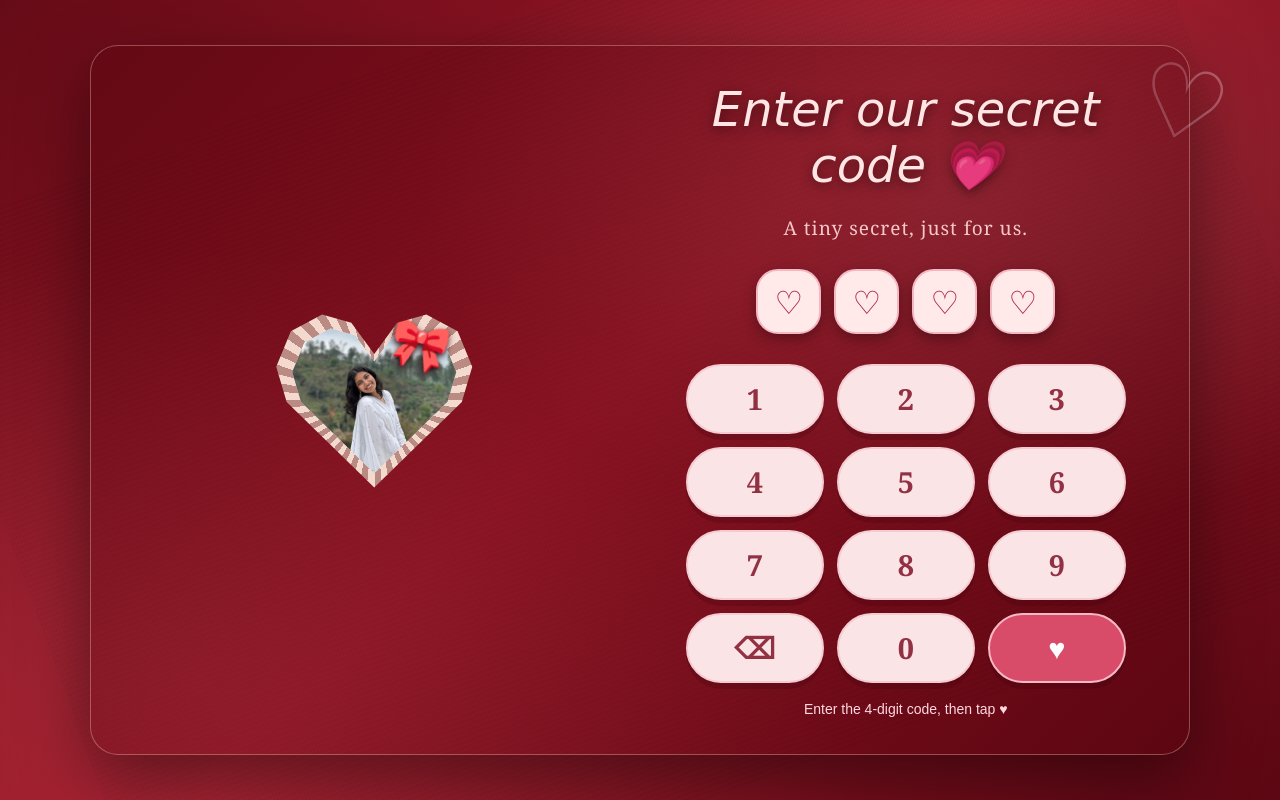
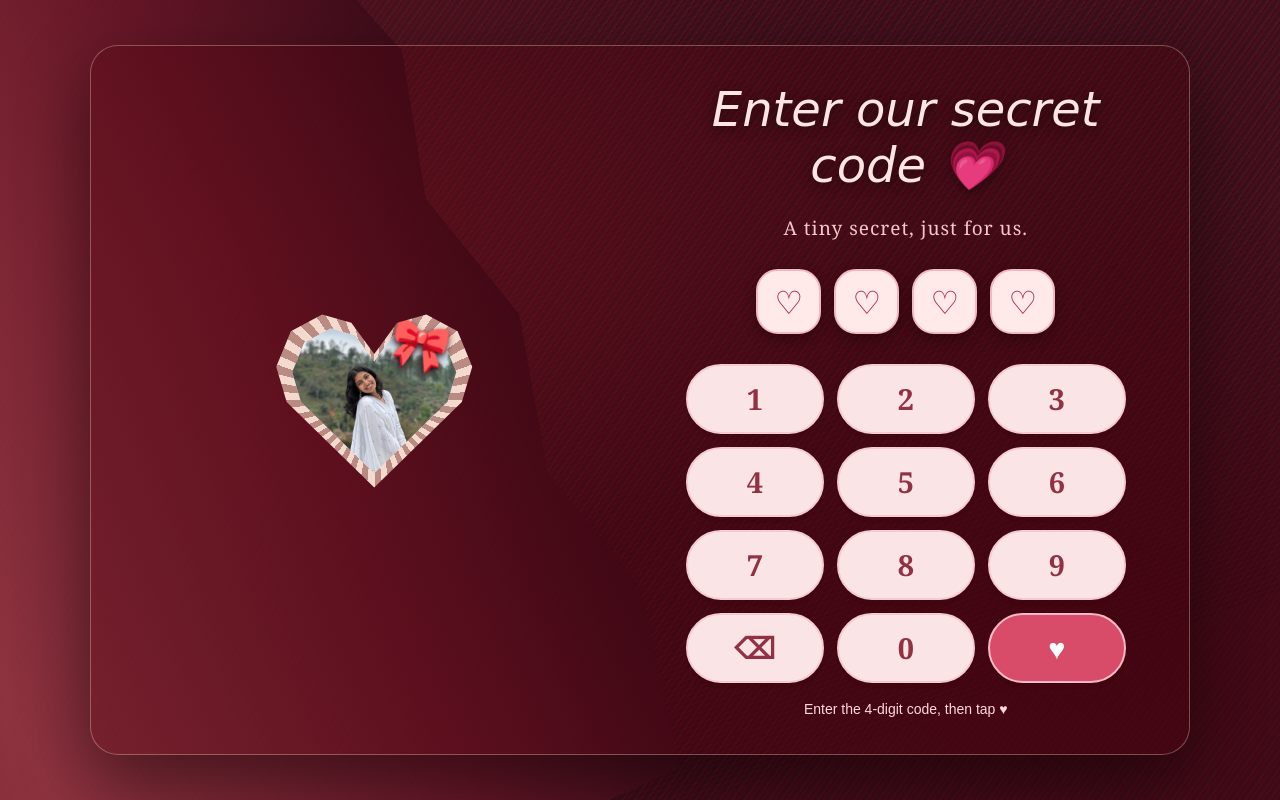
Before and after one commit to alanmanoj4567-cpu/birthday-surprise-, a plain HTML site: page index.html in a window 1280 px wide. Drawn offline with Linux system fonts and the light colour scheme.

Commit message:
Refactor lock screen styles and layout
Updated styles for lock screen and layout adjustments.

```diff
--- a/index.html
+++ b/index.html
@@ -35,16 +35,263 @@
 
 /* VINTAGE RED BIRTHDAY LOCK SCREEN */
 
+
 .lock-screen {
-  min-height: 100vh !important;
+  min-height: 100vh;
+  width: 100%;
+  display: flex;
+  align-items: center;
+  justify-content: center;
+  padding: 45px;
+  box-sizing: border-box;
+  position: relative;
+  isolation: isolate;
+  overflow: hidden;
+
   background:
-    radial-gradient(ellipse at 75% 25%, rgba(255,190,190,.16), transparent 40%),
-    radial-gradient(ellipse at 15% 85%, rgba(255,120,130,.18), transparent 45%),
-    linear-gradient(135deg, #650b17, #9f1728 48%, #5b0713) !important;
-  padding: 35px 20px !important;
+    radial-gradient(ellipse at 15% 20%, #762b39 0%, transparent 38%),
+    radial-gradient(ellipse at 80% 90%, #250611 0%, transparent 45%),
+    repeating-linear-gradient(
+      35deg,
+      #48101f 0px,
+      #48101f 3px,
+      #551626 4px,
+      #3b0b18 7px
+    );
+}
+
+.lock-screen::before {
+  content: "";
+  position: absolute;
+  inset: 0;
+  z-index: -1;
+  pointer-events: none;
+  opacity: .5;
+
+  background:
+    repeating-linear-gradient(
+      0deg,
+      transparent 0px,
+      rgba(255,220,210,.12) 1px,
+      transparent 2px,
+      transparent 4px
+    ),
+    repeating-linear-gradient(
+      90deg,
+      transparent 0px,
+      rgba(0,0,0,.18) 1px,
+      transparent 2px,
+      transparent 5px
+    );
+}
+
+.lock-screen::after {
+  content: "";
+  position: absolute;
+  z-index: -1;
+  width: 75%;
+  height: 150%;
+  top: -25%;
+  left: -35%;
+  transform: rotate(-24deg);
+  pointer-events: none;
+
+  background:
+    linear-gradient(
+      90deg,
+      #741e2d,
+      #9a3945 35%,
+      #6a1728 75%,
+      #3b0b19
+    );
+
+  clip-path: polygon(
+    0 0, 100% 0, 97% 8%, 100% 17%,
+    96% 26%, 100% 36%, 96% 48%,
+    100% 60%, 96% 73%, 100% 85%,
+    96% 100%, 0 100%
+  );
+
+  opacity: .85;
+}
+
+/* LAPTOP LAYOUT */
+.lock-panel {
+  position: relative;
+  z-index: 1;
+  width: min(1150px, 100%);
+  min-height: 620px;
+  padding: 55px;
   box-sizing: border-box;
+  display: grid;
+  grid-template-columns: 1fr 1fr;
+  align-items: center;
+  gap: 55px;
+  border: 1px solid rgba(242,205,190,.35);
+  background: rgba(48,8,19,.35);
+  box-shadow: 0 25px 70px rgba(0,0,0,.45);
+}
+
+/* SINGLE HEART PHOTO */
+.heart-photos {
+  display: flex;
+  justify-content: center;
+  align-items: center;
+}
+
+.heart-frame {
+  position: relative;
+  width: min(360px, 100%);
+  aspect-ratio: 1;
+  padding: 12px;
+  box-sizing: border-box;
+  background: repeating-conic-gradient(
+    #f4d9ce 0deg 5deg,
+    #b98b83 5deg 10deg
+  );
+  clip-path: polygon(
+    50% 92%, 8% 51%, 3% 34%, 10% 17%,
+    25% 9%, 39% 13%, 50% 28%,
+    61% 13%, 75% 9%, 90% 17%,
+    97% 34%, 92% 51%
+  );
+  filter: drop-shadow(0 12px 18px rgba(0,0,0,.5));
+}
+
+.heart-frame img {
+  width: 100%;
+  height: 100%;
+  object-fit: cover;
+  clip-path: polygon(
+    50% 92%, 8% 51%, 3% 34%, 10% 17%,
+    25% 9%, 39% 13%, 50% 28%,
+    61% 13%, 75% 9%, 90% 17%,
+    97% 34%, 92% 51%
+  );
+}
+
+.heart-frame::after {
+  content: "🎀";
+  position: absolute;
+  top: 5%;
+  right: 12%;
+  font-size: 48px;
+  transform: rotate(15deg);
+}
+
+/* CODE AND KEYPAD */
+.lock-copy {
+  text-align: center;
+  color: #f8e5df;
+}
+
+.lock-copy h1 {
+  color: #f4d4d0;
+  font-size: clamp(28px, 3vw, 43px);
+  margin-bottom: 12px;
+  text-shadow: 0 3px 12px rgba(0,0,0,.5);
+}
+
+.lock-copy p {
+  color: #e5b9b5;
+  letter-spacing: 1px;
+}
+
+.code-dots {
+  display: flex;
+  justify-content: center;
+  gap: 16px;
+  margin: 30px 0;
+}
+
+.code-dot {
+  width: 62px;
+  height: 62px;
+  display: flex;
+  align-items: center;
+  justify-content: center;
+  border: 1px solid #e9b8b7;
+  border-radius: 17px;
+  background: linear-gradient(145deg, #f6d9d7, #c98288);
+  color: #741d31;
+  font-size: 29px;
+  box-shadow: 0 5px 13px rgba(0,0,0,.3);
+}
+
+.keypad {
+  display: grid;
+  grid-template-columns: repeat(3, 76px);
+  justify-content: center;
+  gap: 13px;
+  margin: 25px auto;
+}
+
+.key {
+  height: 68px;
+  border: 1px solid rgba(255,230,225,.65);
+  border-radius: 19px;
+  background: linear-gradient(145deg, #f5d8d5, #c9878d);
+  color: #571421;
+  font-size: 25px;
+  font-weight: 600;
+  box-shadow: 0 5px 0 #743443, 0 9px 14px rgba(0,0,0,.3);
+  cursor: pointer;
+  transition: .15s ease;
+}
+
+.key:active {
+  transform: translateY(4px);
+  box-shadow: 0 1px 0 #743443;
+}
+
+.key.heart {
+  background: linear-gradient(145deg, #a8324b, #671326);
   color: #fff0ed;
+  border-color: #e8b2b2;
 }
+
+.error {
+  color: #f3c6c5;
+  font-size: 14px;
+  margin-top: 18px;
+}
+
+/* MOBILE LAYOUT */
+@media (max-width: 700px) {
+  .lock-screen {
+    padding: 20px 12px;
+  }
+
+  .lock-panel {
+    grid-template-columns: 1fr;
+    gap: 15px;
+    padding: 25px 15px;
+    min-height: auto;
+  }
+
+  .heart-frame {
+    width: 210px;
+  }
+
+  .lock-copy h1 {
+    font-size: 27px;
+  }
+
+  .code-dot {
+    width: 48px;
+    height: 48px;
+  }
+
+  .keypad {
+    grid-template-columns: repeat(3, 65px);
+    gap: 11px;
+  }
+
+  .key {
+    height: 58px;
+  }
+}
+
 
 .lock-panel {
   width: 100% !important;
```
